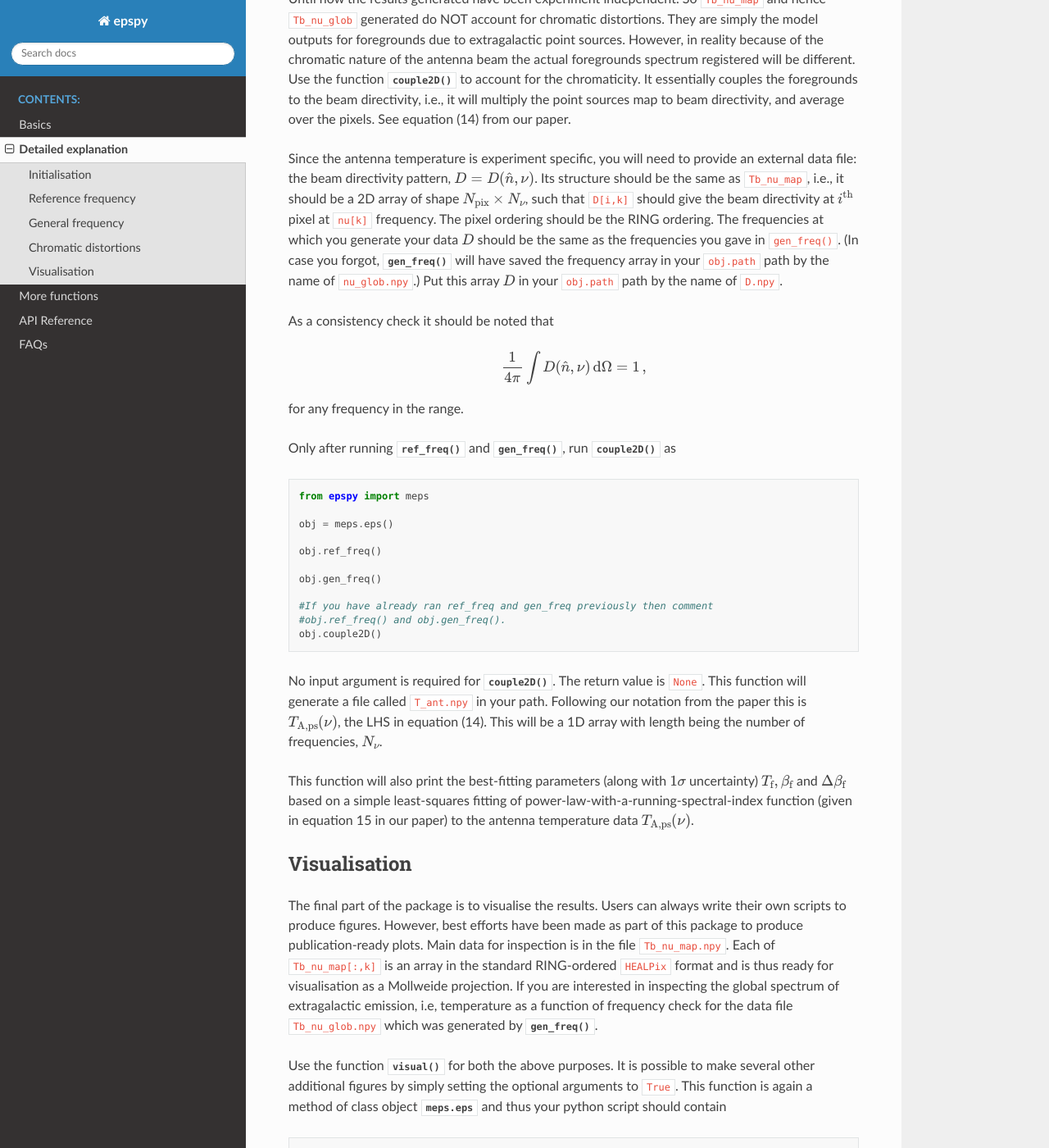
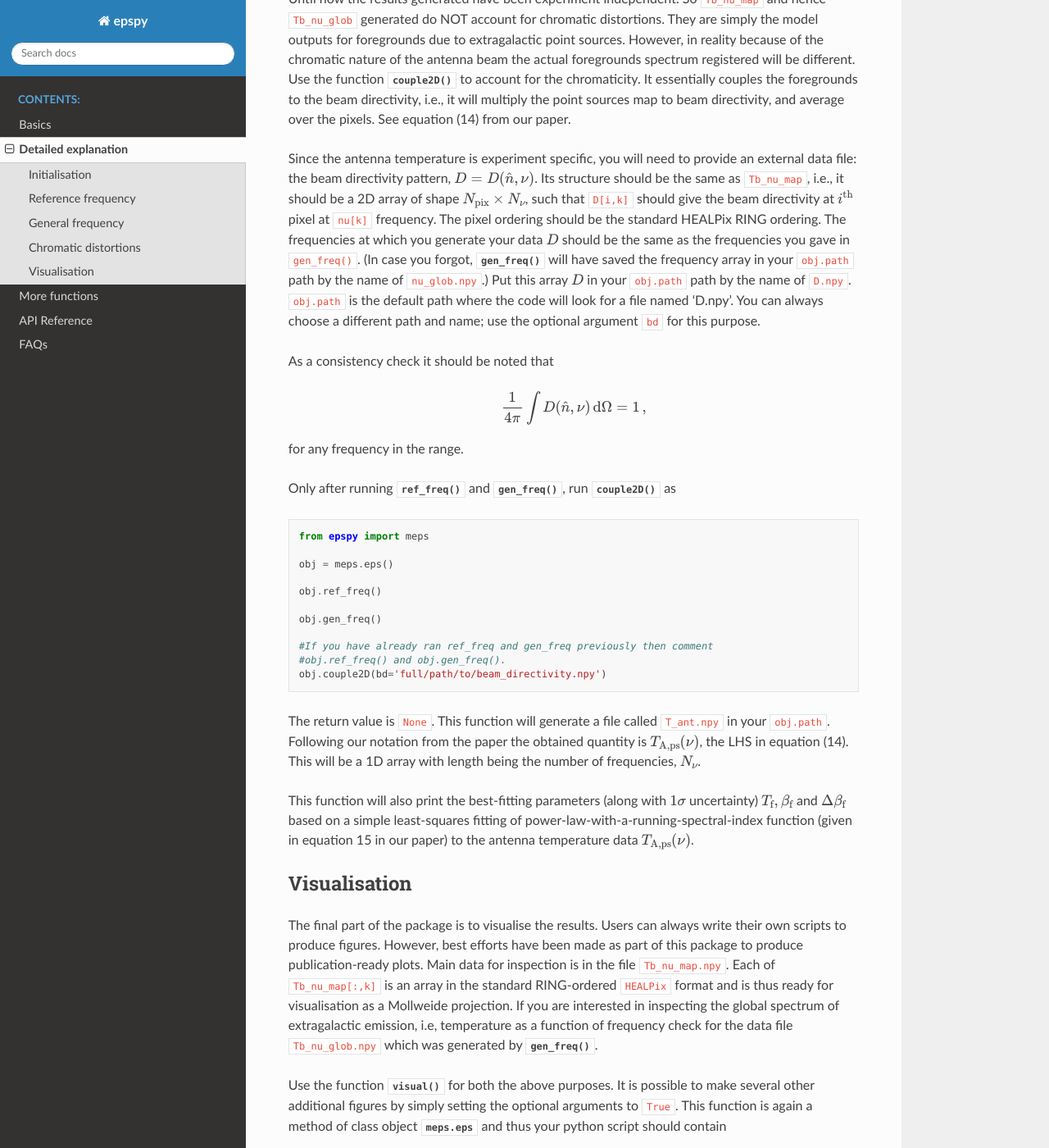
Before and after one commit to shikharmittal04/epspy, a Sphinx documentation site: the page built from docs/detexp.rst, in a window 1280 px wide and 1400 px high, scrolled down 3367 px. Shown: the whole window at 82% size. Built offline with Sphinx 7.4.7 and the Read the Docs theme 2.0.0, drawn with Linux system fonts in a browser that asks for light colours.

```diff
--- a/docs/detexp.rst
+++ b/docs/detexp.rst
@@ -92,7 +92,7 @@
 
 Until now the results generated have been experiment independent. So ``Tb_nu_map`` and hence ``Tb_nu_glob`` generated do NOT account for chromatic distortions. They are simply the model outputs for foregrounds due to extragalactic point sources. However, in reality because of the chromatic nature of the antenna beam the actual foregrounds spectrum registered will be different. Use the function :func:`couple2D()` to account for the chromaticity. It essentially couples the foregrounds to the beam directivity, i.e., it will multiply the point sources map to beam directivity, and average over the pixels. See equation (14) from our paper.
 
-Since the antenna temperature is experiment specific, you will need to provide an external data file: the beam directivity pattern, :math:`D=D(\hat{n},\nu)`. Its structure should be the same as ``Tb_nu_map``, i.e., it should be a 2D array of shape :math:`N_{\mathrm{pix}}\times N_{\nu}`, such that ``D[i,k]`` should give the beam directivity at :math:`i^{\mathrm{th}}` pixel at ``nu[k]`` frequency. The pixel ordering should be the RING ordering. The frequencies at which you generate your data :math:`D` should be the same as the frequencies you gave in ``gen_freq()``. (In case you forgot, :func:`gen_freq` will have saved the frequency array in your ``obj.path`` path by the name of ``nu_glob.npy``.) Put this array :math:`D` in your ``obj.path`` path by the name of ``D.npy``.
+Since the antenna temperature is experiment specific, you will need to provide an external data file: the beam directivity pattern, :math:`D=D(\hat{n},\nu)`. Its structure should be the same as ``Tb_nu_map``, i.e., it should be a 2D array of shape :math:`N_{\mathrm{pix}}\times N_{\nu}`, such that ``D[i,k]`` should give the beam directivity at :math:`i^{\mathrm{th}}` pixel at ``nu[k]`` frequency. The pixel ordering should be the standard HEALPix RING ordering. The frequencies at which you generate your data :math:`D` should be the same as the frequencies you gave in ``gen_freq()``. (In case you forgot, :func:`gen_freq` will have saved the frequency array in your ``obj.path`` path by the name of ``nu_glob.npy``.) Put this array :math:`D` in your ``obj.path`` path by the name of ``D.npy``. ``obj.path`` is the default path where the code will look for a file named 'D.npy'. You can always choose a different path and name; use the optional argument ``bd`` for this purpose.
 
 As a consistency check it should be noted that
 
@@ -116,9 +116,9 @@
 
    #If you have already ran ref_freq and gen_freq previously then comment
    #obj.ref_freq() and obj.gen_freq().
-   obj.couple2D()
+   obj.couple2D(bd='full/path/to/beam_directivity.npy')
 
-No input argument is required for :func:`couple2D()`. The return value is ``None``. This function will generate a file called ``T_ant.npy`` in your path. Following our notation from the paper this is :math:`T_{\mathrm{A,ps}}(\nu)`, the LHS in equation (14). This will be a 1D array with length being the number of frequencies, :math:`N_{\nu}`.
+The return value is ``None``. This function will generate a file called ``T_ant.npy`` in your ``obj.path``. Following our notation from the paper the obtained quantity is :math:`T_{\mathrm{A,ps}}(\nu)`, the LHS in equation (14). This will be a 1D array with length being the number of frequencies, :math:`N_{\nu}`.
 
 This function will also print the best-fitting parameters (along with :math:`1\sigma` uncertainty) :math:`T_{\mathrm{f}}, \beta_{\mathrm{f}}` and :math:`\Delta\beta_{\mathrm{f}}` based on a simple least-squares fitting of power-law-with-a-running-spectral-index function (given in equation 15 in our paper) to the antenna temperature data :math:`T_{\mathrm{A,ps}}(\nu)`.
 
```
Also changed, not shown: README.rst (+4 -8 lines), docs/basics.rst (+4 -4 lines), 1 other file.
